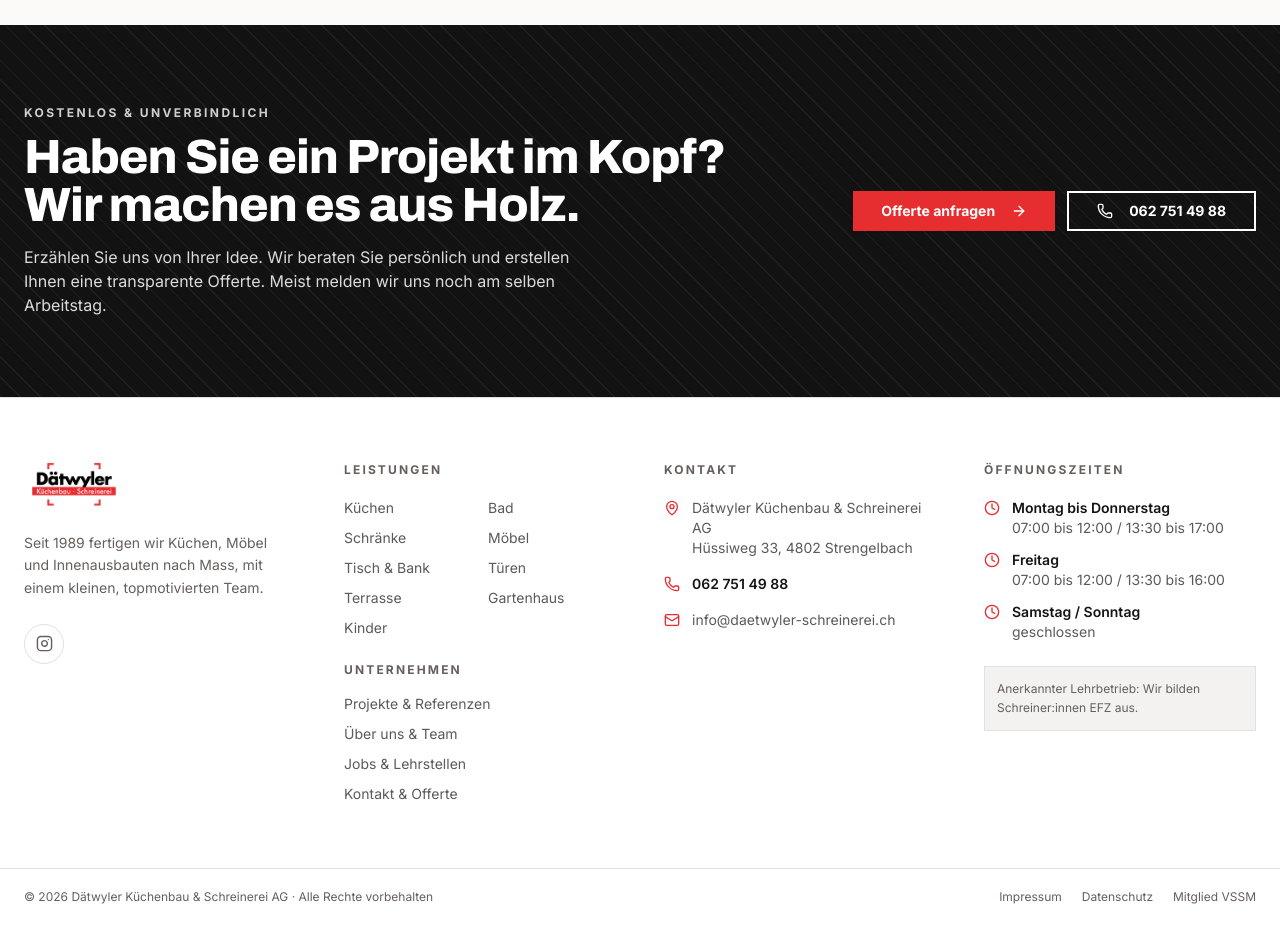
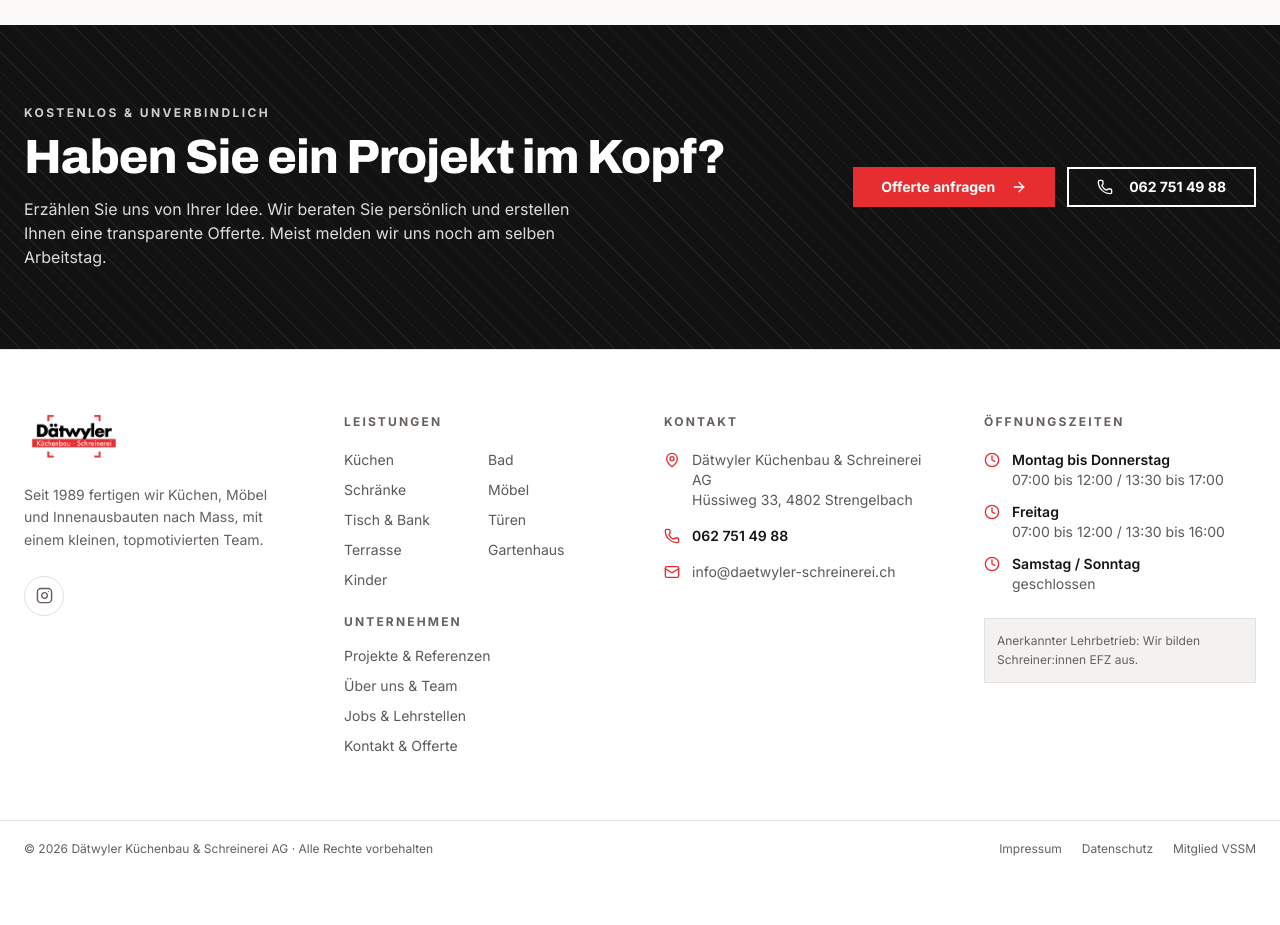
Before and after one commit to mischagrieder/Schreinerei-Daetwyler, a React (Vite) app: page / in a window 1280 px wide. Shown: the part 9060-9985 px from the top of the page. After the commit the page ends 9937 px from the top, so only its background shows below. Built offline with nearby package versions, Linux system fonts and the light colour scheme.

Commit message:
CtaBand: zweite Titelzeile entfernt (#7)
CTA-Titel besteht nur noch aus der Frage "Haben Sie ein Projekt im Kopf?".

```diff
--- a/src/components/CtaBand.jsx
+++ b/src/components/CtaBand.jsx
@@ -21,8 +21,6 @@ export default function CtaBand() {
           <p className="text-xs font-bold uppercase tracking-[0.2em] text-white/80">Kostenlos & unverbindlich</p>
           <h2 id="cta-heading" className="mt-3 font-display text-3xl font-extrabold leading-tight text-white sm:text-4xl lg:text-5xl">
             Haben Sie ein Projekt im Kopf?
-            <br />
-            Wir machen es aus Holz.
           </h2>
           <p className="mt-4 max-w-xl text-white/85">
             Erzählen Sie uns von Ihrer Idee. Wir beraten Sie persönlich und erstellen Ihnen eine transparente Offerte.
```
